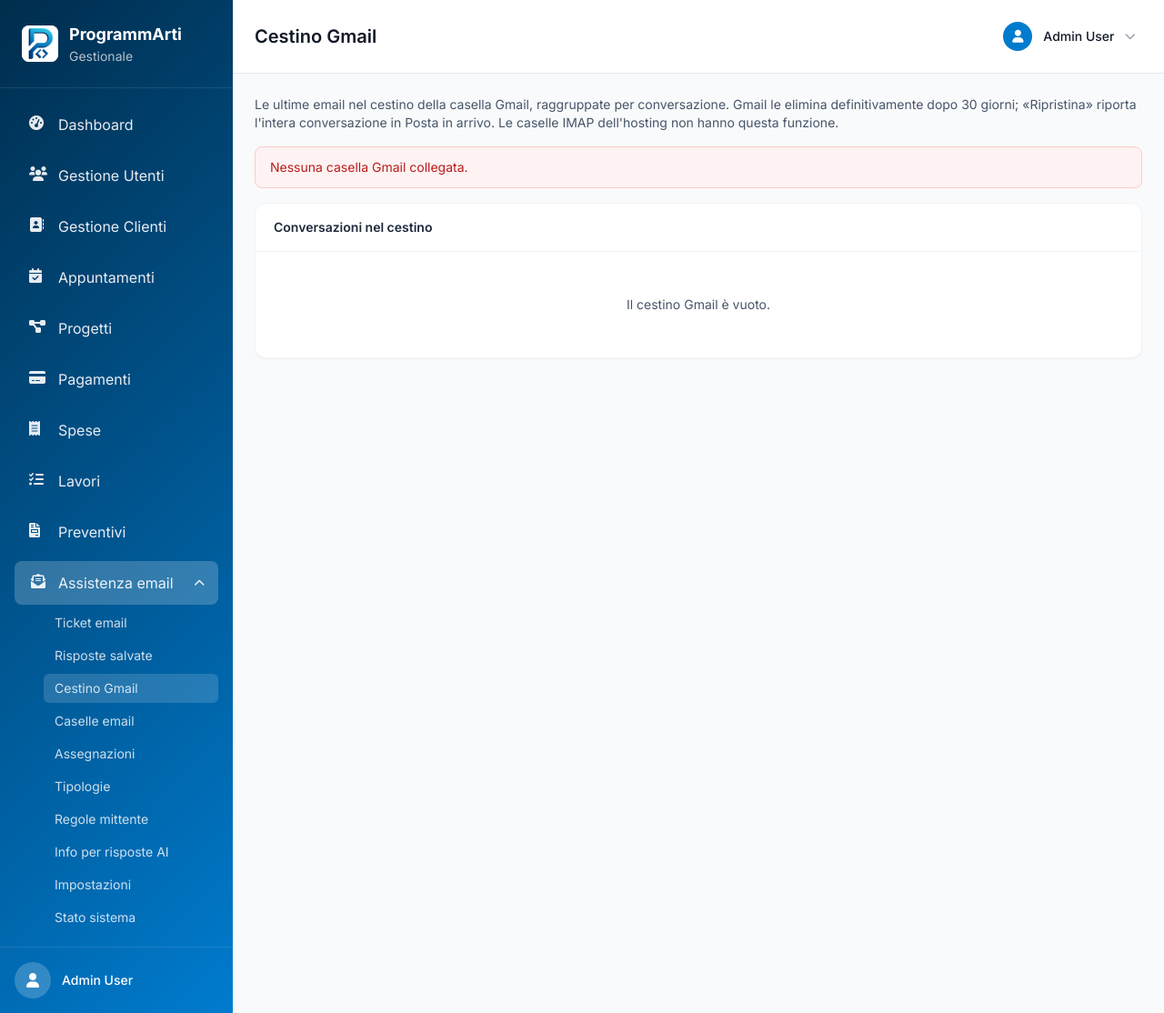
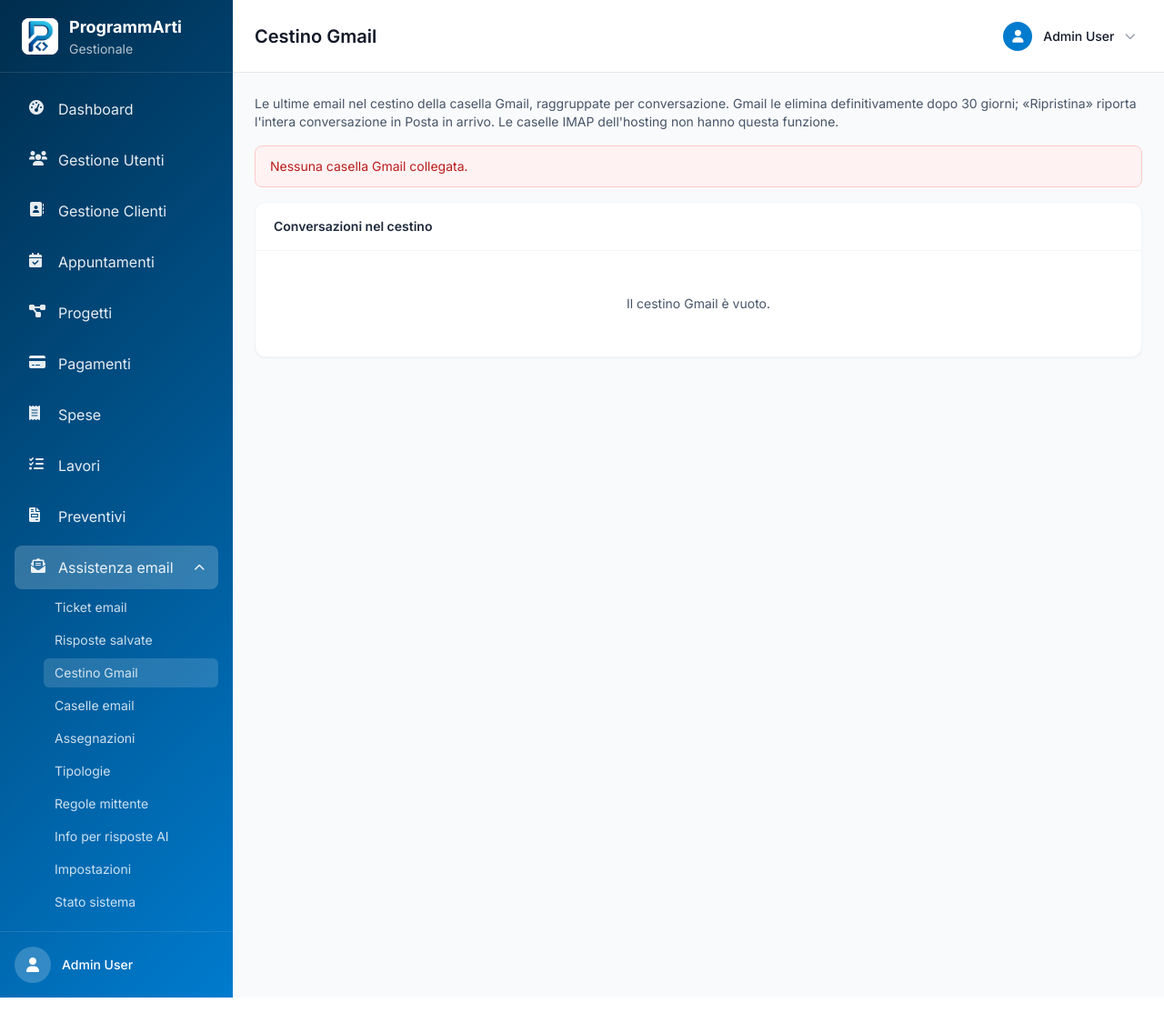
Before and after one commit to JoJoD3v/programmarti-gest, a Laravel app: page /assistenza/gestione/cestino-gmail in a window 1280 px wide. Shown: the whole page at 91% size. Run offline with Laravel 12, Linux system fonts and the light colour scheme; a user stored in the database is signed in; data comes from the database, SQL or seed files in the repository; data that the repository does not hold is empty; style sheets or scripts are compiled from the project's sources; parts of the project's set-up code (start-up, migrations or seed data) failed here and were passed over.

Commit message:
Keep wide tables inside the page and align the topbar with the sidebar header
The content column had no min-width, so the projects table pushed the
whole page sideways. Sidebar logo block and topbar now share a fixed
h-20 height, so their bottom borders line up.

Co-Authored-By: Claude Opus 5.5 <noreply@anthropic.com>

```diff
--- a/resources/views/layouts/app.blade.php
+++ b/resources/views/layouts/app.blade.php
@@ -32,7 +32,7 @@
             @include('layouts.sidebar')
 
             <!-- Main Content Area -->
-            <div class="flex-1 flex flex-col">
+            <div class="flex-1 flex flex-col min-w-0">
                 <!-- Topbar -->
                 @include('layouts.topbar')
 
--- a/resources/views/layouts/sidebar.blade.php
+++ b/resources/views/layouts/sidebar.blade.php
@@ -1,7 +1,7 @@
 <!-- Sidebar -->
-<div class="w-64 shadow-lg flex flex-col" style="background: linear-gradient(135deg, #002D4D 0%, #007BCE 100%);">
+<div class="w-64 flex-shrink-0 shadow-lg flex flex-col" style="background: linear-gradient(135deg, #002D4D 0%, #007BCE 100%);">
     <!-- Logo -->
-    <div class="p-6 border-b border-white/10">
+    <div class="h-20 px-6 flex items-center border-b border-white/10">
         <div class="flex items-center">
             <div class="w-10 h-10 bg-white rounded-lg flex items-center justify-center mr-3 overflow-hidden">
                 <img src="{{ asset('img/logo/LOGO.jpg') }}" alt="ProgrammArti Logo" class="w-full h-full object-contain">
--- a/resources/views/layouts/topbar.blade.php
+++ b/resources/views/layouts/topbar.blade.php
@@ -1,6 +1,6 @@
 <!-- Topbar -->
-<header class="bg-white shadow-sm border-b border-gray-200 px-6 py-4">
-    <div class="flex items-center justify-between">
+<header class="h-20 bg-white shadow-sm border-b border-gray-200 px-6 flex items-center">
+    <div class="w-full flex items-center justify-between">
         <!-- Page Title / Breadcrumb -->
         <div class="flex items-center">
             <h1 class="text-xl font-semibold text-gray-900">
```
